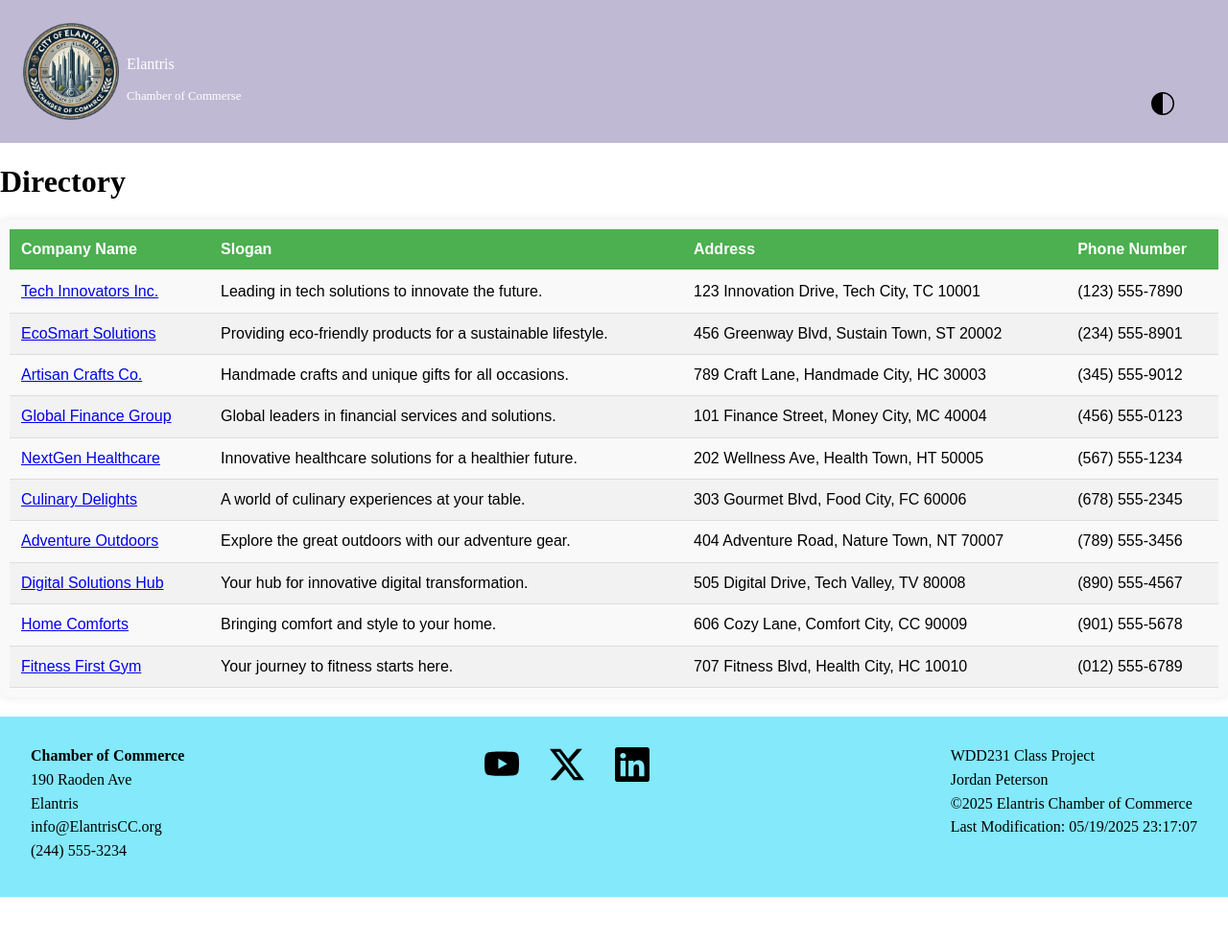
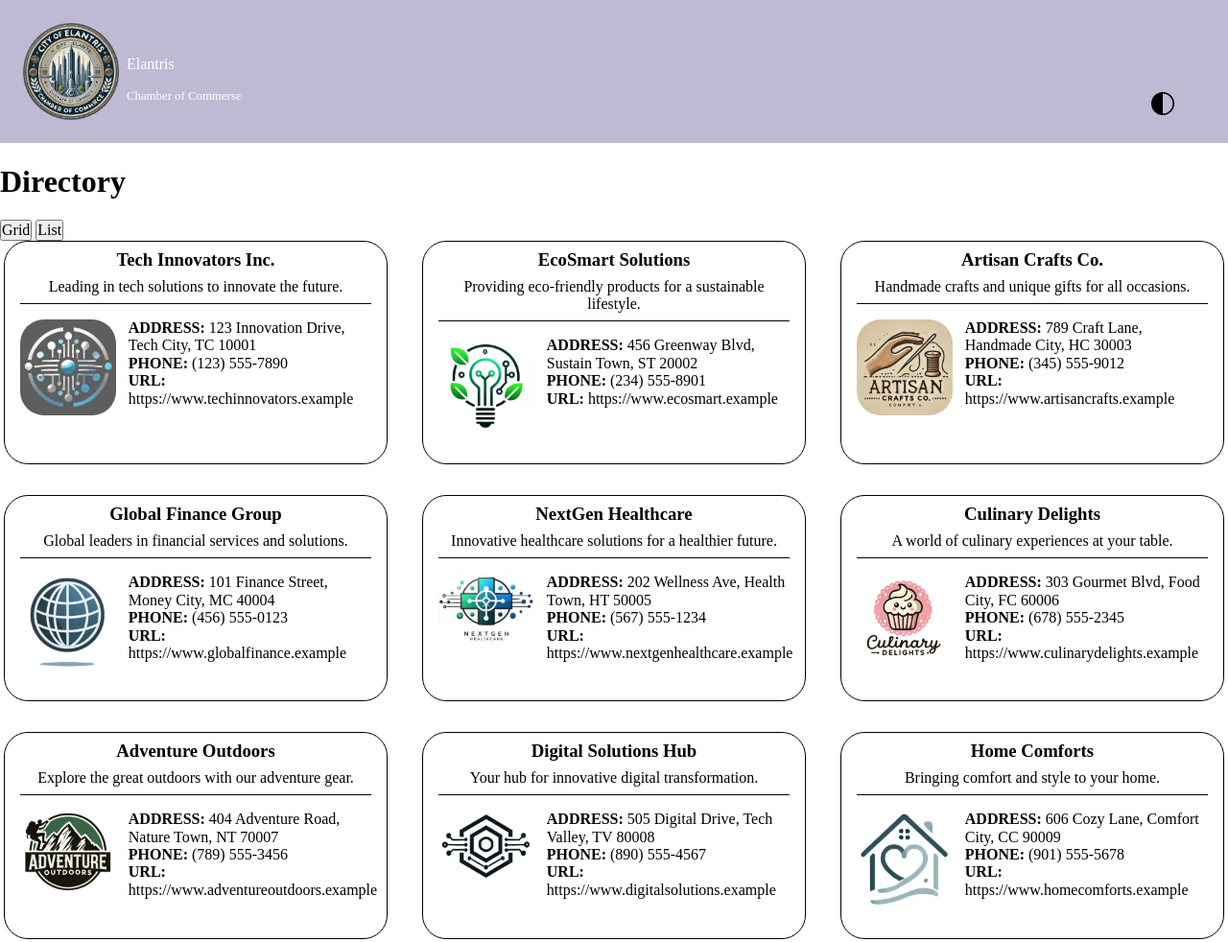
Before and after one commit to J-Peterson-Sch/wdd231, a plain HTML site: page chamber/directory.html in a window 1280 px wide. Shown: the top 982 px of the page at 96% size. Before the commit the page ends 935 px from the top, so only its background shows below. Drawn offline with Linux system fonts and the light colour scheme; a web font is replaced by a local one.

Commit message:
Added styling for grid

```diff
--- a/chamber/directory.html
+++ b/chamber/directory.html
@@ -49,10 +49,14 @@
       </header>
     <main>
       <h1>Directory</h1>
+      <div class="grid-toggle">
+        <button id="grid-view" class="active-view">Grid</button>
+        <button id="table-view">List</button>
+      </div>
       <div id="directory-grid">
 
       </div>
-      <div id="directory-table">
+      <div id="directory-table" class="not-visible">
 
       </div>
 
--- a/chamber/scripts/members.js
+++ b/chamber/scripts/members.js
@@ -1,4 +1,8 @@
 'use strict';
+
+function checkViewportWidth() {
+    return window.innerWidth;
+}
 
 async function loadMembers() {
     const response = await fetch('data/members.json');
@@ -7,15 +11,17 @@ async function loadMembers() {
 
 function createMemberCard(member) {
     const card = document.createElement('div');
-    card.className = 'member-card';
+    card.classList.add('member-card');
 
     const companyName = document.createElement('h3');
     companyName.textContent = member.name;
 
     const tagline = document.createElement('p');
     tagline.textContent = member.tagline;
+    tagline.classList.add('slogan');
 
     const cardData = document.createElement('div');
+    cardData.classList.add('card-data');
     const address = document.createElement('p');
     const phoneNumber = document.createElement('p');
     const url = document.createElement('p');
@@ -30,9 +36,14 @@ function createMemberCard(member) {
     logo.classList.add('member-logo');
 
     cardData.appendChild(logo);
-    cardData.appendChild(address);
-    cardData.appendChild(phoneNumber);
-    cardData.appendChild(url);
+
+    const companyContact = document.createElement('div');
+    companyContact.classList.add('company-contact');
+
+    companyContact.appendChild(address);
+    companyContact.appendChild(phoneNumber);
+    companyContact.appendChild(url);
+    cardData.appendChild(companyContact);
 
     card.appendChild(companyName);
     card.appendChild(tagline);
@@ -60,7 +71,7 @@ async function displayMemberCards() {
     }
 }
 
-function createMemberListRow(member) {
+function createMemberListRow(member, viewport) {
     const row = document.createElement('tr');
     const companyName = document.createElement('td');
     companyName.textContent = member.name;
@@ -73,21 +84,25 @@ function createMemberListRow(member) {
     phoneNumber.textContent = member.phone;
 
     row.appendChild(companyName);
-    row.appendChild(tagline);
+
+    if (viewport >= sloganMinWidth) {
+        row.appendChild(tagline);
+    }
+
     row.appendChild(address);
     row.appendChild(phoneNumber);
 
     return row;
 }
 
-async function displayMemberTable() {
+async function displayMemberTable(viewport) {
 
     try {
         const membersList = await loadMembers();
 
         const tableDiv = document.getElementById('directory-table');
         const table = document.createElement('table');
-        table.innerHTML = '';
+        tableDiv.innerHTML = '';
         const tableHead = document.createElement('thead');
 
         const tableHeader = document.createElement('tr');
@@ -101,7 +116,11 @@ async function displayMemberTable() {
         const phoneNumber = document.createElement('th');
         phoneNumber.textContent = 'Phone Number';
         tableHeader.appendChild(companyName);
-        tableHeader.appendChild(tagline);
+
+        if (viewport >= sloganMinWidth) {
+            tableHeader.appendChild(tagline);
+        }
+
         tableHeader.appendChild(address);
         tableHeader.appendChild(phoneNumber);
         tableHead.appendChild(tableHeader);
@@ -111,7 +130,7 @@ async function displayMemberTable() {
 
         // Generate and display table rows
         membersList.forEach(member => {
-            const row = createMemberListRow(member);
+            const row = createMemberListRow(member, viewport);
             body.appendChild(row);
         });
         table.appendChild(body);
@@ -123,4 +142,58 @@ async function displayMemberTable() {
 }
 
 // displayMemberCards();
-displayMemberTable();
+// displayMemberTable();
+let viewport = checkViewportWidth();
+const sloganMinWidth = 550;
+const gridButton = document.getElementById('grid-view');
+const tableButton = document.getElementById('table-view');
+const gridDiv = document.querySelector('#directory-grid');
+const tableDiv = document.querySelector('#directory-table');
+
+window.addEventListener('resize', function () {
+    console.log('Window was resized')
+    viewport = checkViewportWidth();
+
+    const activeView = document.getElementsByClassName('active-view');
+    if (activeView.id === 'grid-view') {
+        displayMemberCards();
+    } else if (activeView.id === 'table-view') {
+        displayMemberTable(viewport);
+    } else {
+        console.log('There was an error deciding between grid and table view', error);
+    }
+});
+
+document.addEventListener('DOMContentLoaded', function () {
+    viewport = checkViewportWidth();
+
+    const activeView = document.querySelector('.active-view');
+    if (activeView.id === 'grid-view') {
+        displayMemberCards();
+    } else if (activeView.id === 'table-view') {
+        displayMemberTable(viewport);
+    } else {
+        console.log('There was an error deciding between grid and table view', error);
+    }
+});
+
+gridButton.addEventListener ('click', function () {
+    if (!gridButton.classList.contains('active-view')) {
+        gridButton.classList.toggle('active-view');
+        tableButton.classList.toggle('active-view');
+        gridDiv.classList.toggle('not-visible');
+        tableDiv.classList.toggle('not-visible');
+        displayMemberCards();
+    }
+});
+
+tableButton.addEventListener ('click', function () {
+    if (!tableButton.classList.contains('active-view')) {
+        tableButton.classList.toggle('active-view');
+        gridButton.classList.toggle('active-view');
+        viewport = checkViewportWidth();
+        tableDiv.classList.toggle('not-visible');
+        gridDiv.classList.toggle('not-visible');
+        displayMemberTable(viewport);
+    }
+});
--- a/chamber/styles/small.css
+++ b/chamber/styles/small.css
@@ -7,6 +7,10 @@
   margin: 0;
   padding: 0;
   box-sizing: border-box;
+}
+
+.not-visible {
+  display: none;
 }
 
 /* ************************responsive nav************************ */
@@ -26,10 +30,6 @@ nav ul {
 
 nav li {
   margin: 0;
-}
-
-.not-visible {
-  display: none;
 }
 
 #text-seal {
@@ -169,7 +169,61 @@ nav li {
 }
 
 /* ************************Main************************ */
-/* ************************Table************************ */
+/* ************************Grid************************ */
+#directory-grid {
+  display: flex;
+  flex-direction: flex;
+  flex-wrap: wrap;
+  justify-content: space-evenly;
+  gap: 2rem;
+}
+
+.member-card {
+  border: solid 1px black;
+  border-radius: 25px;
+  text-align: center;
+  max-width: 400px;
+}
+
+.member-card h3 {
+  padding: .5rem;
+}
+
+.slogan {
+  margin: 0 1rem 1rem 1rem;
+  padding-bottom: .5rem;
+  border-bottom: solid black 1px;
+}
+
+.card-data {
+  text-align: left;
+  text-wrap: wrap;
+  margin: 1rem 1rem 1rem 1rem;
+  display: grid;
+  grid-template-columns: 1fr 4fr;
+  grid-template-rows: 1fr;
+}
+
+.member-card img {
+  overflow: hidden;
+  border-radius: 25px;
+  margin: 0 auto 1rem auto;
+  width: 100px;
+  grid-column: 1/2;
+}
+
+.company-contact {
+  margin-left: .8rem;
+}
+
+@media (max-width: 375px){
+  .card-data p {
+    font-size: .9rem;
+    margin: 0;
+  }
+}
+
+/* ************************Table*********************** */
 #directory-table {
     max-width: 100%;
     overflow-x: auto;
```
